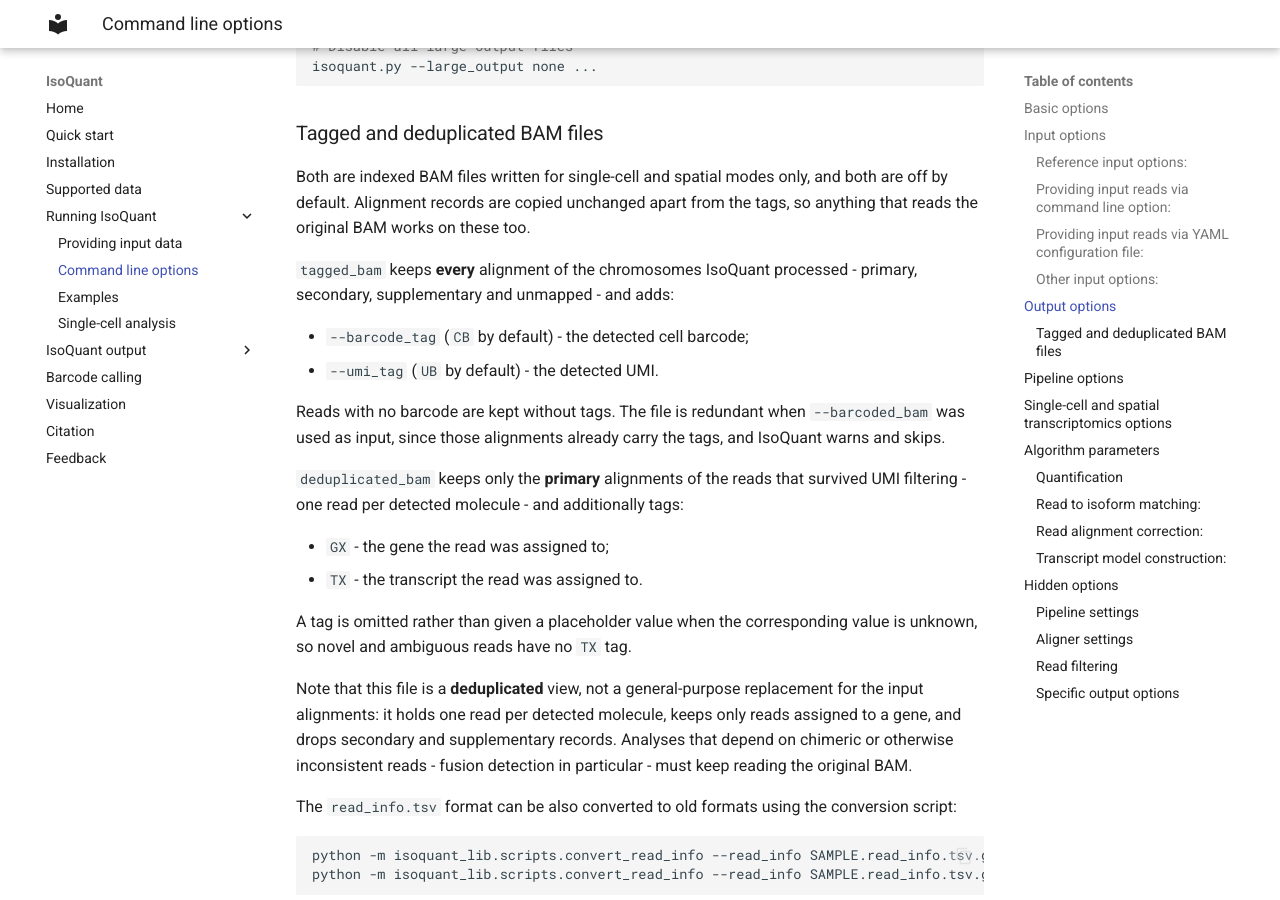
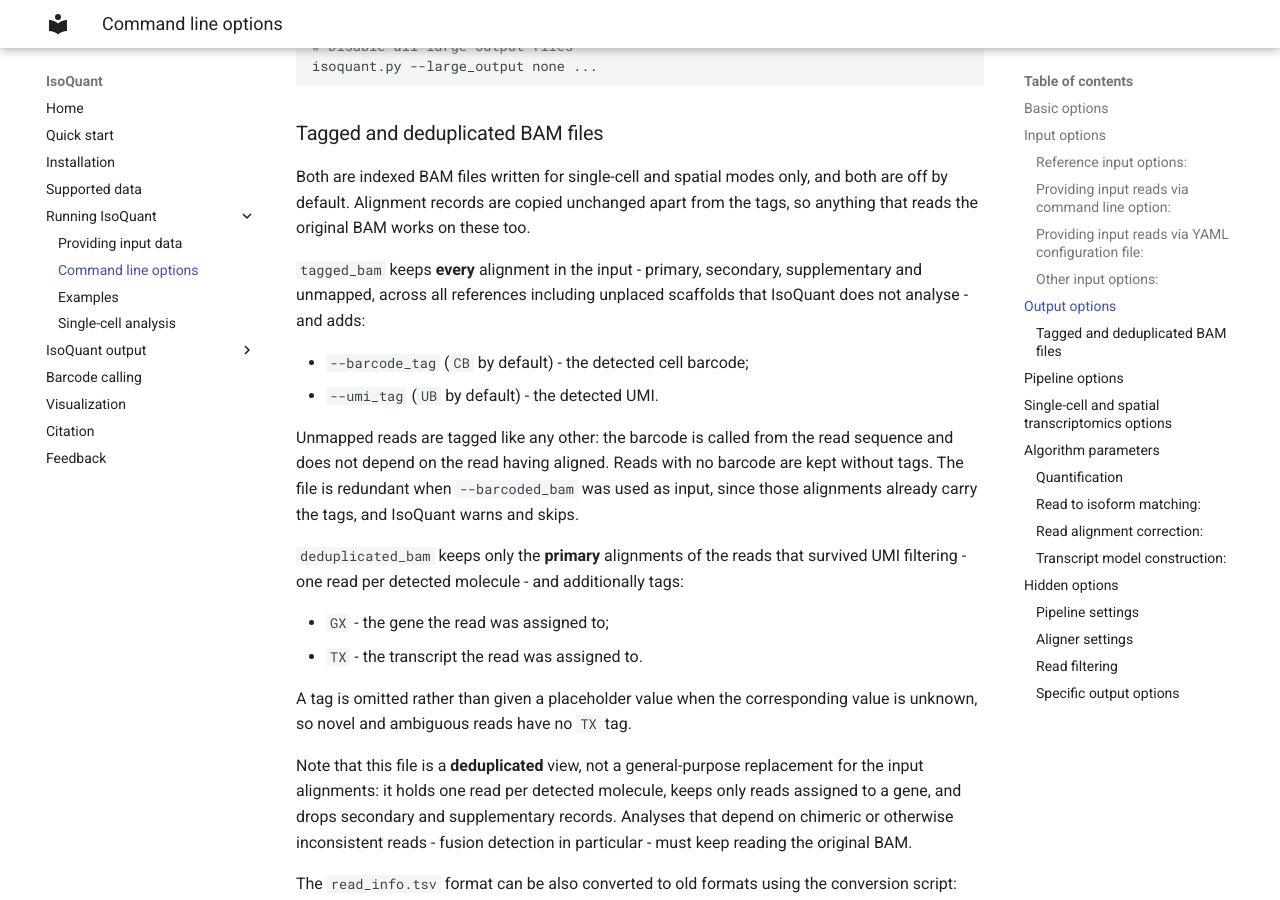
Before and after one commit to ablab/IsoQuant, an MkDocs documentation site: the page built from docs/cmd.md, in a window 1280 px wide and 900 px high, scrolled down 4517 px. Built offline with MkDocs 1.6.1 and Material for MkDocs 9.7.7, drawn with Linux system fonts in a browser that asks for light colours.

Commit message:
fix tagged bam docs to match full reference coverage

```diff
--- a/docs/cmd.md
+++ b/docs/cmd.md
@@ -201,14 +201,17 @@
 default. Alignment records are copied unchanged apart from the tags, so anything that reads the
 original BAM works on these too.
 
-`tagged_bam` keeps **every** alignment of the chromosomes IsoQuant processed - primary,
-secondary, supplementary and unmapped - and adds:
+`tagged_bam` keeps **every** alignment in the input - primary, secondary, supplementary and
+unmapped, across all references including unplaced scaffolds that IsoQuant does not analyse -
+and adds:
 
   * `--barcode_tag` (`CB` by default) - the detected cell barcode;
   * `--umi_tag` (`UB` by default) - the detected UMI.
 
-Reads with no barcode are kept without tags. The file is redundant when `--barcoded_bam` was
-used as input, since those alignments already carry the tags, and IsoQuant warns and skips.
+Unmapped reads are tagged like any other: the barcode is called from the read sequence and does
+not depend on the read having aligned. Reads with no barcode are kept without tags. The file is
+redundant when `--barcoded_bam` was used as input, since those alignments already carry the
+tags, and IsoQuant warns and skips.
 
 `deduplicated_bam` keeps only the **primary** alignments of the reads that survived UMI
 filtering - one read per detected molecule - and additionally tags:
```
Also changed, not shown: docs/formats.md (+4 -4 lines).
